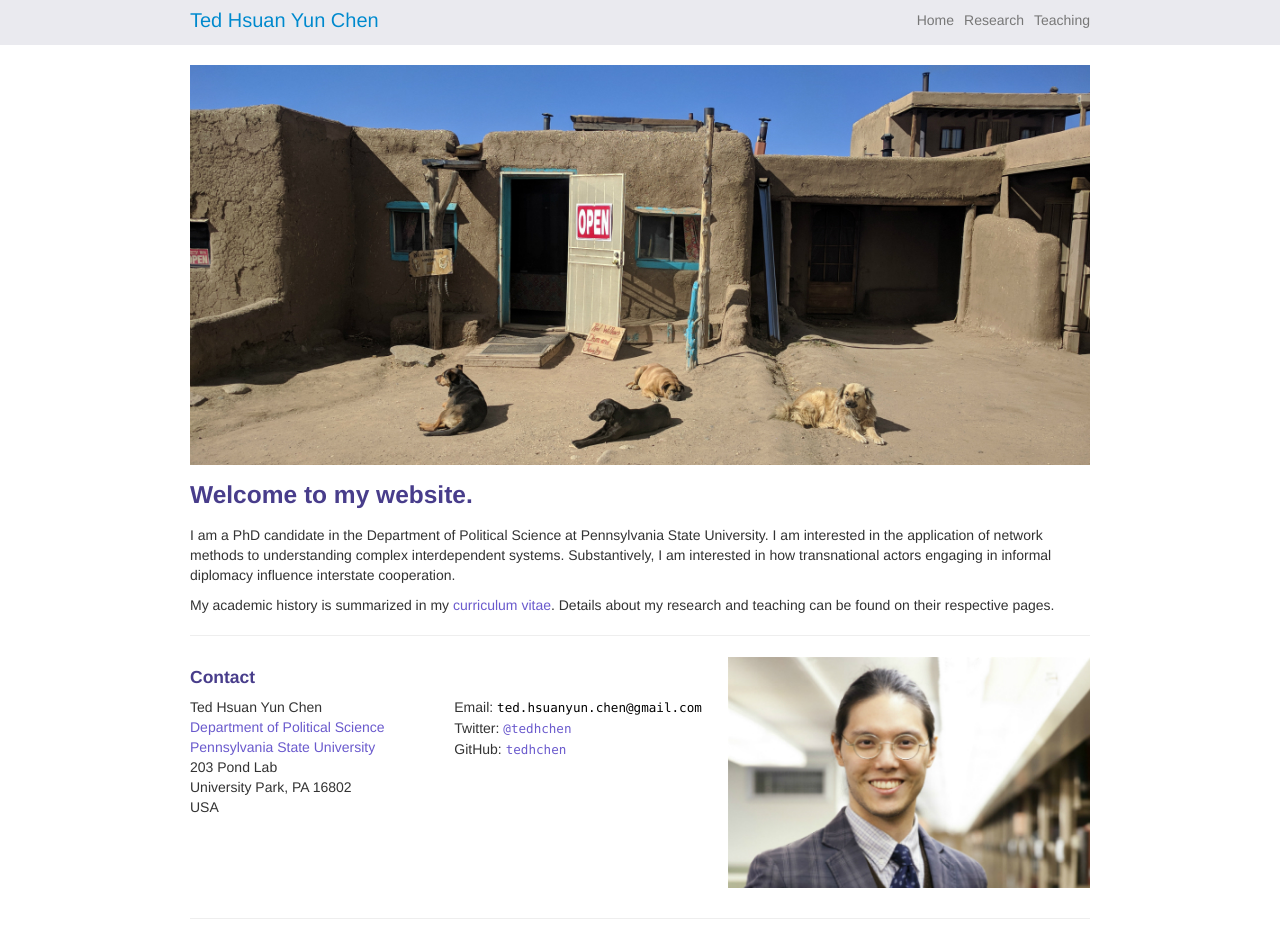
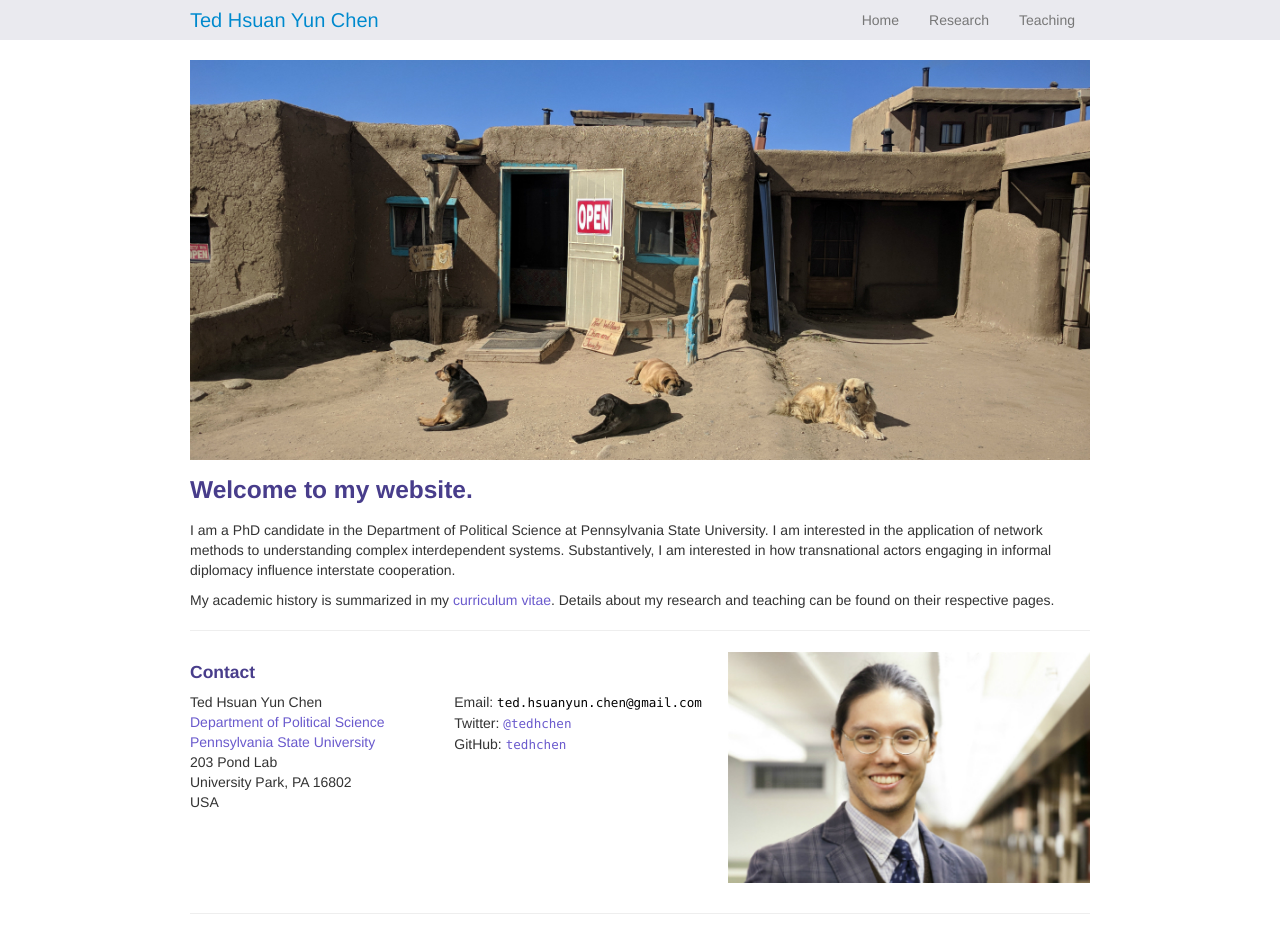
Before and after one commit to tedhchen/tedhchen.github.io, a Jekyll site: the page built from index.md, in a window 1280 px wide. Built offline with Jekyll 4.4.1, drawn with Linux system fonts in a browser that asks for light colours.

Commit message:
added right padding on navbar

```diff
--- a/assets/themes/twitter/css/style.css
+++ b/assets/themes/twitter/css/style.css
@@ -38,7 +38,7 @@
 }
 
 .navbar .nav > li > a {
-	padding: 10px 0px 15px 10px;
+	padding: 10px 15px 10px;
 	text-shadow: none;
 }
 
```
